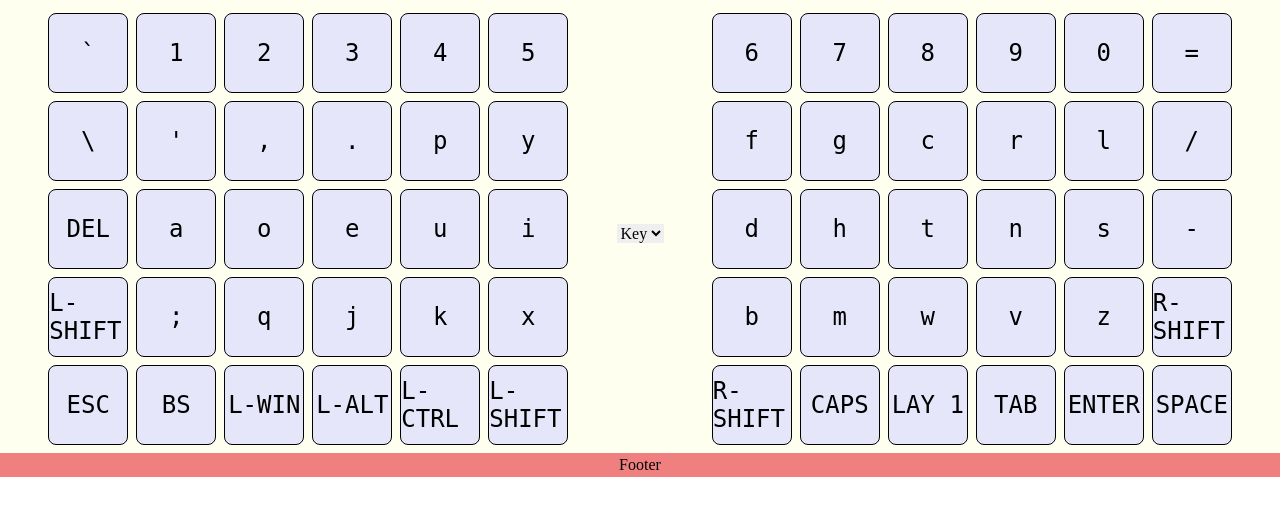
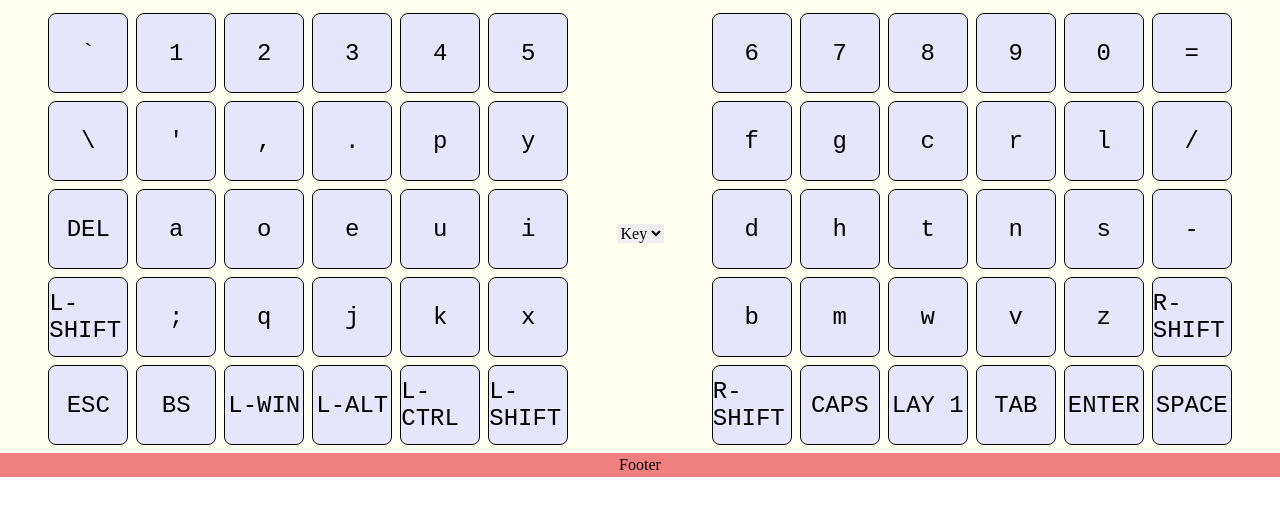
Before and after one commit to damjanPetr/keymap_visualizer, a website built with Vite: page index.html in a window 1280 px wide. Shown: the part 173-688 px from the top of the page. Built offline with nearby package versions, Linux system fonts and the light colour scheme.

Commit message:
Refactor key-button and keyboard-side components
Use private properties instead of attributes for key/value data,
improve keyboard generation with proper DOM manipulation, and update
font styles.

```diff
--- a/src/components/key-button.ts
+++ b/src/components/key-button.ts
@@ -1,25 +1,27 @@
 export class KeyButton extends HTMLElement {
 	constructor() {
 		super();
-		this.height = 30;
-		this.width = 30;
-		this.hidden = false;
 	}
-	height: number;
-	width: number;
-	hidden: boolean;
+	private _value?: string = "";
+	private _key = "";
+	desc = "";
+	height = 30;
+	width = 30;
+	hidden = false;
 	get key() {
-		return this.getAttribute("key");
+		return this._key;
 	}
 	set key(value: string) {
-		this.setAttribute("key", value);
+		this._key = value;
+		this.connectedCallback();
 	}
 
 	get value() {
-		return this.getAttribute("value");
+		return this._value;
 	}
-	set value(value: string | null) {
-		this.setAttribute("value", value);
+	set value(value: string) {
+		this._value = value;
+		this.connectedCallback();
 	}
 
 	connectedCallback() {
--- a/src/components/keyboard-side.ts
+++ b/src/components/keyboard-side.ts
@@ -1,5 +1,6 @@
 import "./key-button";
 import type { KeysideData, LayoutData } from "../types";
+import type { KeyButton } from "./key-button";
 
 export class KeyboardSide extends HTMLElement {
 	constructor() {
@@ -8,6 +9,7 @@ export class KeyboardSide extends HTMLElement {
 
 	private _keyRows?: LayoutData["left"] = [];
 	private _keyCells?: KeysideData["left"] = [];
+	side: "left" | "right" | undefined;
 
 	set keyCells(value) {
 		this._keyCells = value;
@@ -27,50 +29,34 @@ export class KeyboardSide extends HTMLElement {
 		return this._keyRows;
 	}
 
-	generateKeyButton(row: Rows["1-row"], node: Element | null) {
-		// row.forEach((cellData) => {
-		//   const kb = document.createElement("key-button") as KeyButton
-		//   kb.key = String(cellData.key);
-		//   kb.value = String(cellData.value);
-		//   if (node) {
-		//     node.appendChild(kb)
-		//   }
-		// })
+	generateKeyButton(layoutKeyValue: string): KeyButton {
+		const kb = document.createElement("key-button") as KeyButton;
+		const selected = this.keyCells?.find((cell) => cell.key === layoutKeyValue);
+		if (!selected?.key) {
+			kb.value = "1";
+			kb.desc = "no value";
+			kb.key = "\\";
+		} else {
+			kb.key = selected.key;
+			kb.value = selected.value;
+			kb.desc = selected.desc;
+		}
+		return kb;
 	}
 
-	side: "left" | "right" | undefined;
-
 	connectedCallback() {
-		this.innerHTML = `<div class="rows">
-    ${this._keyRows
-			?.map(
-				(row) => `<div>
-       ${row
-					.map((cellData) => {
-						const selected = this.keyCells?.find(
-							(cell) => cell.key === cellData,
-						);
-						if (!selected)
-							return '<key-button value="1" desc="no value" key="//"></key-button>';
-
-						const button = `<key-button value="${selected?.value}" desc="${selected?.desc}" key="${selected?.key}"></key-button>`;
-						return button;
-					})
-					.join("")}
-          </div>`,
-			)
-			.join("")}
-      </div>
-       <div class="thumbs">
-       </div>
+		this.innerHTML = `
+		<div class="rows">
+    </div>
     `;
 
-		for (const { desc, value, key } of this?._keyCells) {
-			const keyButton = this.querySelector(`key-button[key="${key}"]`);
-			if (keyButton) {
-				keyButton?.setAttribute("value", value);
-				keyButton?.setAttribute("desc", desc);
+		for (const keyRow of this.keyRows) {
+			const rowEl = document.createElement("div");
+			for (const key of keyRow) {
+				const kb = this.generateKeyButton(key);
+				rowEl.appendChild(kb);
 			}
+			this.querySelector(".rows")?.append(rowEl);
 		}
 	}
 }
--- a/src/components/map-context.ts
+++ b/src/components/map-context.ts
@@ -19,7 +19,9 @@ export class MapContext extends HTMLElement {
 	adoptedCallback() {}
 
 	connectedCallback() {
-		console.log("%c ", "background: yellow", Object.keys(this._data));
+		if (this._data) {
+			console.log("%c ", "background: yellow", Object.keys(this._data));
+		}
 		this.innerHTML = `
       <div>
         <h1>Map Context</h1>
@@ -31,7 +33,6 @@ export class MapContext extends HTMLElement {
 		if (button) {
 			button.addEventListener("click", () => {
 				const data = store.getState("test");
-
 				console.log(button.value, data.keyData.context[button.value]);
 				store.setState(
 					{ layout: data.layout, keyData: data.keyData?.context[button.value] },
--- a/src/styles.css
+++ b/src/styles.css
@@ -79,7 +79,7 @@ key-button {
 		display: flex;
 		justify-content: center;
 		align-items: center;
-		font: 1rem "Monospace";
+		font: 1rem "Courier New", sans-serif;
 		width: 80px;
 		height: 80px;
 		border-radius: var(--bdrs-main);
```
